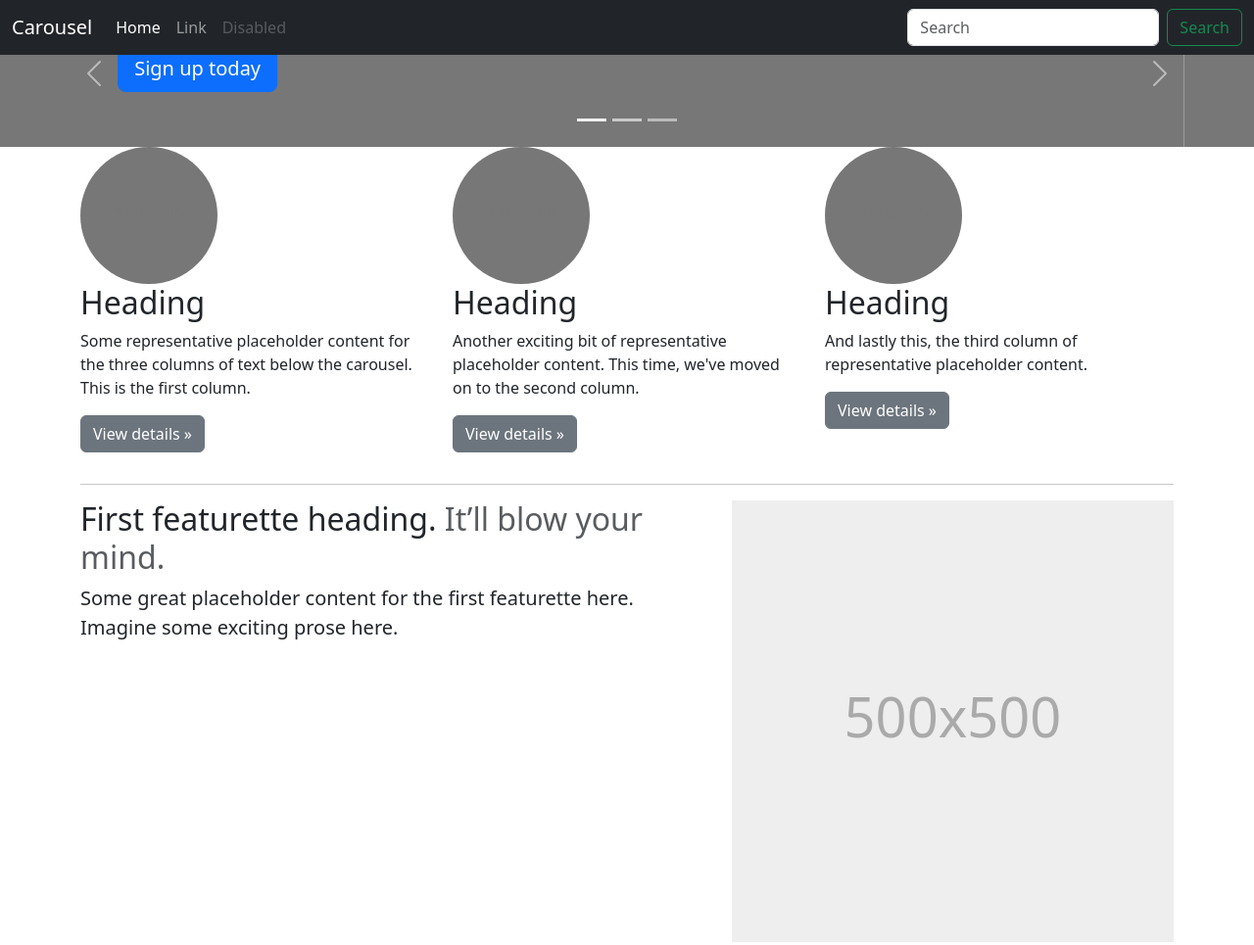
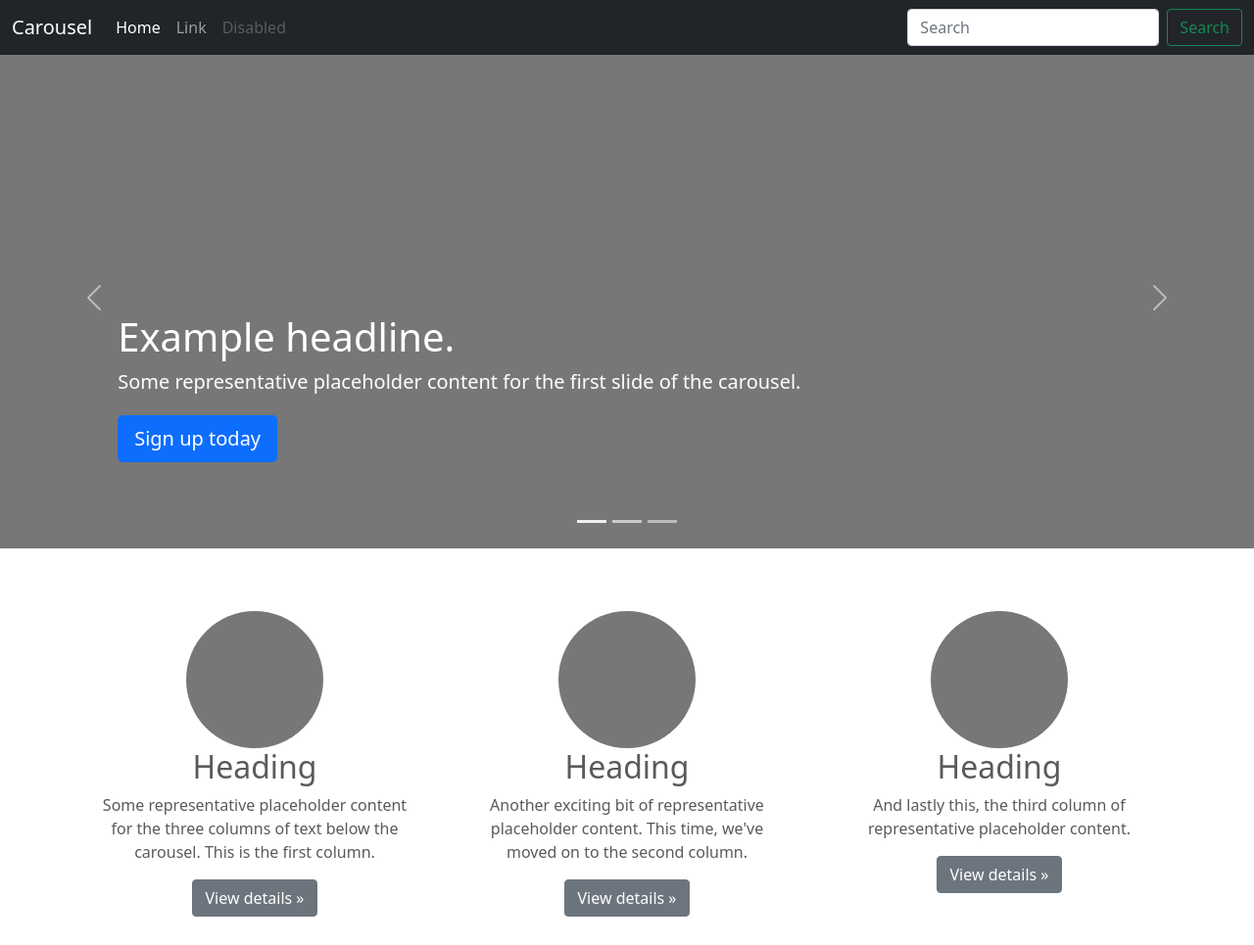
Before and after one commit to mincoln419/node-deploy, a website: page index.html in a window 1280 px wide. Shown: the top 965 px of the page at 98% size. Drawn offline with nearby package versions, Linux system fonts and the light colour scheme.

Commit message:
main changed css Signed-off-by: mincoln419 <mincoln419@naver.com>

```diff
--- a/index.html
+++ b/index.html
@@ -33,7 +33,7 @@
 
 
     <!-- Custom styles for this template -->
-    <link href="carousel.css" rel="stylesheet">
+    <link href="./public/carousel.css" rel="stylesheet">
   </head>
   <body>
 
@@ -207,7 +207,7 @@
 </main>
 
 
-    <script src="../assets/dist/js/bootstrap.bundle.min.js"></script>
+    <script src="./public/bootstrap.bundle.min.js"></script>
 
 
   </body>
--- /dev/null
+++ b/public/carousel.css
@@ -0,0 +1,93 @@
+/* GLOBAL STYLES
+-------------------------------------------------- */
+/* Padding below the footer and lighter body text */
+
+body {
+  padding-top: 3rem;
+  padding-bottom: 3rem;
+  color: #5a5a5a;
+}
+
+
+/* CUSTOMIZE THE CAROUSEL
+-------------------------------------------------- */
+
+/* Carousel base class */
+.carousel {
+  margin-bottom: 4rem;
+}
+/* Since positioning the image, we need to help out the caption */
+.carousel-caption {
+  bottom: 3rem;
+  z-index: 10;
+}
+
+/* Declare heights because of positioning of img element */
+.carousel-item {
+  height: 32rem;
+}
+.carousel-item > img {
+  position: absolute;
+  top: 0;
+  left: 0;
+  min-width: 100%;
+  height: 32rem;
+}
+
+
+/* MARKETING CONTENT
+-------------------------------------------------- */
+
+/* Center align the text within the three columns below the carousel */
+.marketing .col-lg-4 {
+  margin-bottom: 1.5rem;
+  text-align: center;
+}
+.marketing h2 {
+  font-weight: 400;
+}
+/* rtl:begin:ignore */
+.marketing .col-lg-4 p {
+  margin-right: .75rem;
+  margin-left: .75rem;
+}
+/* rtl:end:ignore */
+
+
+/* Featurettes
+------------------------- */
+
+.featurette-divider {
+  margin: 5rem 0; /* Space out the Bootstrap <hr> more */
+}
+
+/* Thin out the marketing headings */
+.featurette-heading {
+  font-weight: 300;
+  line-height: 1;
+  /* rtl:remove */
+  letter-spacing: -.05rem;
+}
+
+
+/* RESPONSIVE CSS
+-------------------------------------------------- */
+
+@media (min-width: 40em) {
+  /* Bump up size of carousel content */
+  .carousel-caption p {
+    margin-bottom: 1.25rem;
+    font-size: 1.25rem;
+    line-height: 1.4;
+  }
+
+  .featurette-heading {
+    font-size: 50px;
+  }
+}
+
+@media (min-width: 62em) {
+  .featurette-heading {
+    margin-top: 7rem;
+  }
+}
--- /dev/null
+++ b/public/carousel.rtl.css
@@ -0,0 +1,89 @@
+/* GLOBAL STYLES
+-------------------------------------------------- */
+/* Padding below the footer and lighter body text */
+
+body {
+  padding-top: 3rem;
+  padding-bottom: 3rem;
+  color: #5a5a5a;
+}
+
+
+/* CUSTOMIZE THE CAROUSEL
+-------------------------------------------------- */
+
+/* Carousel base class */
+.carousel {
+  margin-bottom: 4rem;
+}
+/* Since positioning the image, we need to help out the caption */
+.carousel-caption {
+  bottom: 3rem;
+  z-index: 10;
+}
+
+/* Declare heights because of positioning of img element */
+.carousel-item {
+  height: 32rem;
+}
+.carousel-item > img {
+  position: absolute;
+  top: 0;
+  right: 0;
+  min-width: 100%;
+  height: 32rem;
+}
+
+
+/* MARKETING CONTENT
+-------------------------------------------------- */
+
+/* Center align the text within the three columns below the carousel */
+.marketing .col-lg-4 {
+  margin-bottom: 1.5rem;
+  text-align: center;
+}
+.marketing h2 {
+  font-weight: 400;
+}
+.marketing .col-lg-4 p {
+  margin-right: .75rem;
+  margin-left: .75rem;
+}
+
+
+/* Featurettes
+------------------------- */
+
+.featurette-divider {
+  margin: 5rem 0; /* Space out the Bootstrap <hr> more */
+}
+
+/* Thin out the marketing headings */
+.featurette-heading {
+  font-weight: 300;
+  line-height: 1;
+}
+
+
+/* RESPONSIVE CSS
+-------------------------------------------------- */
+
+@media (min-width: 40em) {
+  /* Bump up size of carousel content */
+  .carousel-caption p {
+    margin-bottom: 1.25rem;
+    font-size: 1.25rem;
+    line-height: 1.4;
+  }
+
+  .featurette-heading {
+    font-size: 50px;
+  }
+}
+
+@media (min-width: 62em) {
+  .featurette-heading {
+    margin-top: 7rem;
+  }
+}
```
Also changed, not shown: public/bootstrap.bundle.min.js (added), public/bootstrap.min.css (added), 1 other file.
